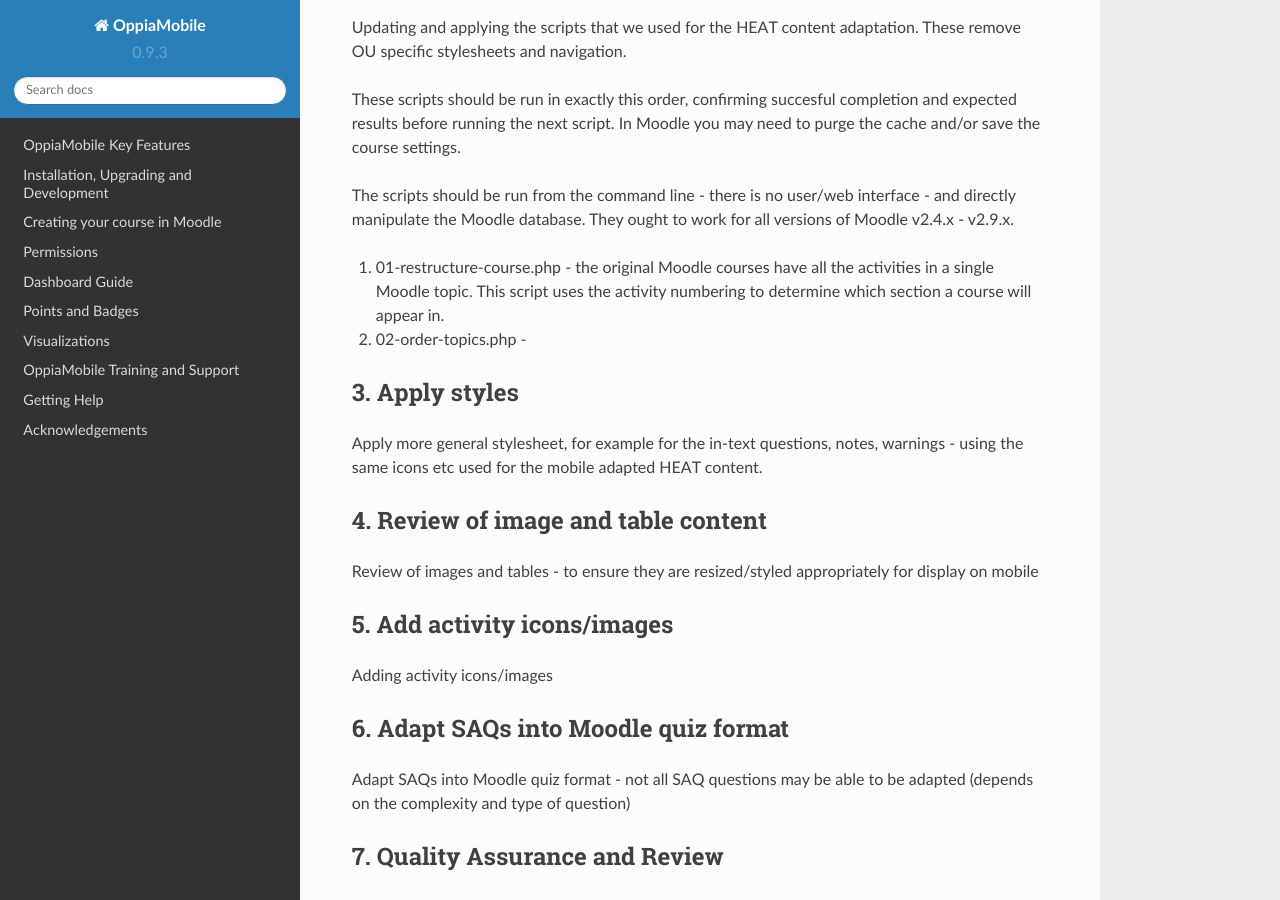
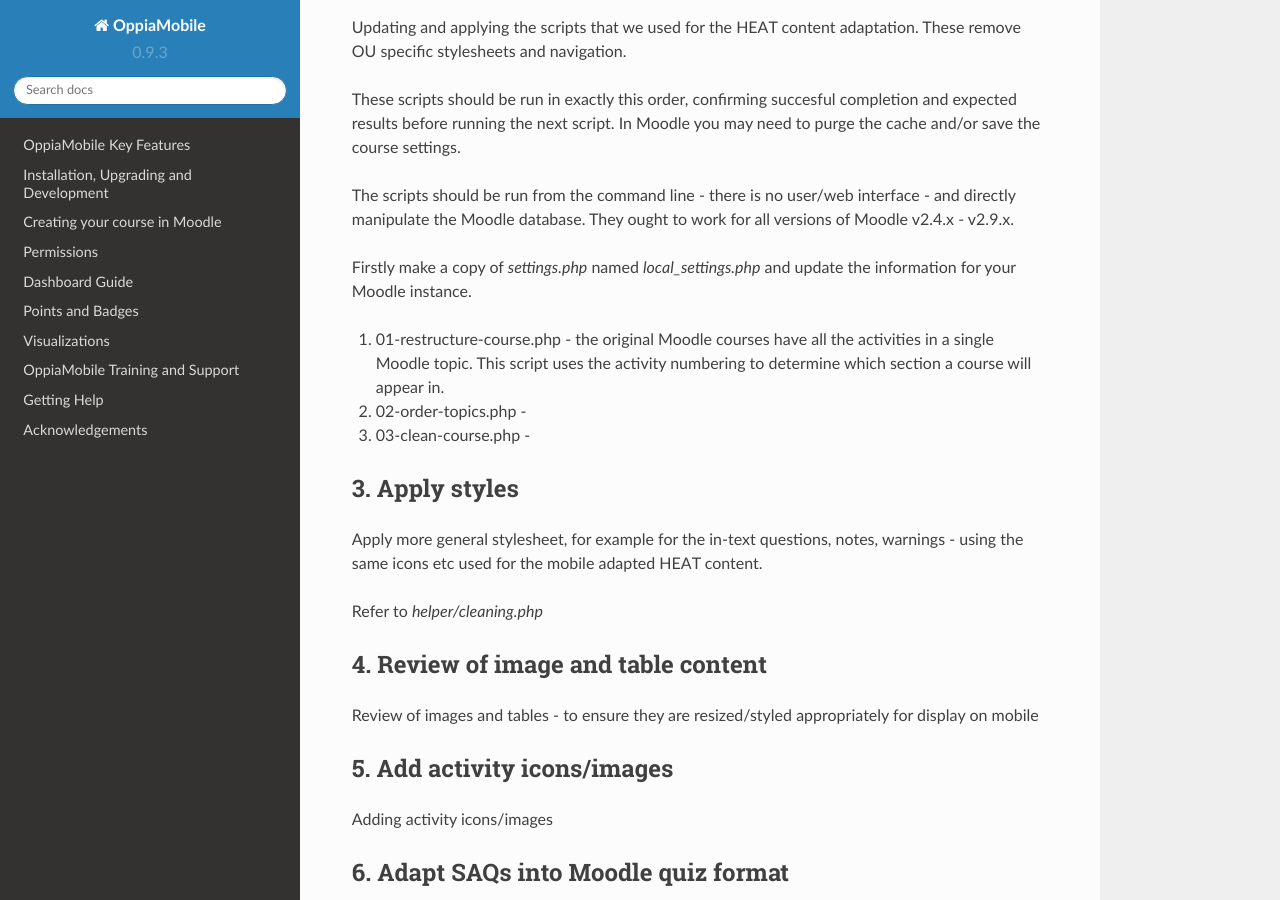
Before and after one commit to DigitalCampus/django-oppia, a Sphinx documentation site: the page built from docs/author/adapt/ou_moodle.rst, in a window 1280 px wide and 900 px high, scrolled down 605 px. Built offline with Sphinx 7.4.7 and the Read the Docs theme 2.0.0, drawn with Linux system fonts in a browser that asks for light colours; the version number is read from the project's files by our own code.

Commit message:
update docs

```diff
--- a/docs/author/adapt/ou_moodle.rst
+++ b/docs/author/adapt/ou_moodle.rst
@@ -29,9 +29,13 @@ the next script. In Moodle you may need to purge the cache and/or save the cours
 The scripts should be run from the command line - there is no user/web interface - and directly manipulate the Moodle
 database. They ought to work for all versions of Moodle v2.4.x - v2.9.x.
 
+Firstly make a copy of `settings.php` named `local_settings.php` and update the information for your Moodle instance.
+
 #. 01-restructure-course.php - the original Moodle courses have all the activities in a single Moodle topic. This
    script uses the activity numbering to determine which section a course will appear in.
-#. 02-order-topics.php  -
+#. 02-order-topics.php -
+#. 03-clean-course.php -
+
 
 
 3. Apply styles
@@ -40,20 +44,27 @@ database. They ought to work for all versions of Moodle v2.4.x - v2.9.x.
 Apply more general stylesheet, for example for the in-text questions, notes, warnings - using the same icons etc used
 for the mobile adapted HEAT content.
 
+Refer to `helper/cleaning.php`
+
+
 4. Review of image and table content
 -----------------------------------------
+
 Review of images and tables - to ensure they are resized/styled appropriately for display on mobile
+
 
 5. Add activity icons/images
 ------------------------------------
 
 Adding activity icons/images
 
+
 6. Adapt SAQs into Moodle quiz format
 -------------------------------------------
 
 Adapt SAQs into Moodle quiz format - not all SAQ questions may be able to be adapted (depends on the complexity and
 type of question)
+
 
 7. Quality Assurance and Review
 -----------------------------------
```
